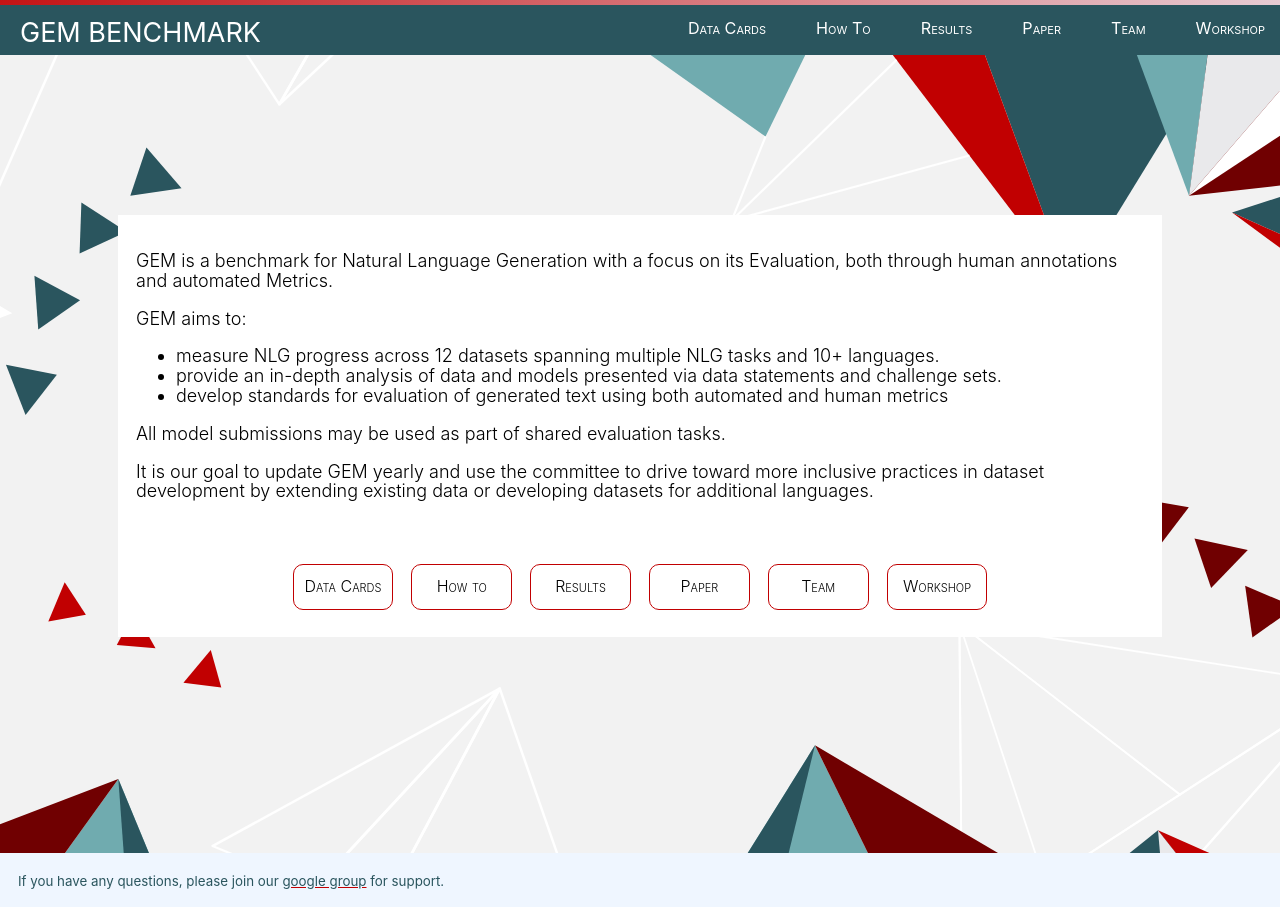
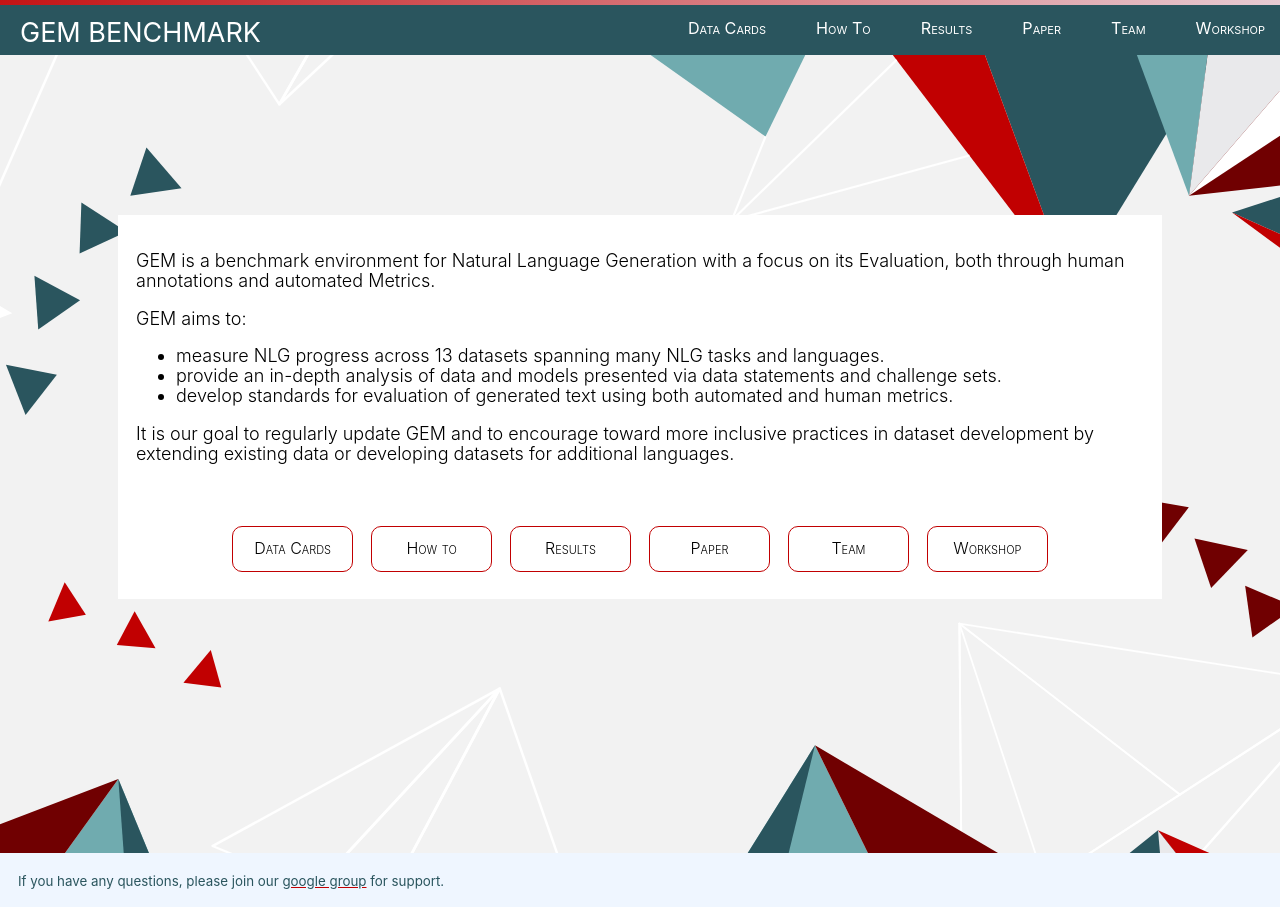
Before and after one commit to GEM-benchmark/GEM-benchmark.github.io, a Next.js app in the folder web/: page / in a window 1280 px wide. Built offline with nearby package versions, Linux system fonts and the light colour scheme.

Commit message:
small wording change.

```diff
--- a/web/components/layout.js
+++ b/web/components/layout.js
@@ -20,9 +20,7 @@ export default function Layout({ children, home }) {
         />
         <meta
           property="og:image"
-          content={`https://og-image.now.sh/${encodeURI(
-            siteTitle
-          )}.png?theme=light&md=0&fontSize=75px`}
+          content="https://og-image.now.sh/**GEM**%20Benchmark.png?theme=light&md=1&fontSize=100px&images=https%3A%2F%2Fassets.vercel.com%2Fimage%2Fupload%2Ffront%2Fassets%2Fdesign%2Fvercel-triangle-black.svg"
         />
         <meta name="og:title" content={siteTitle} />
         <meta name="twitter:card" content="summary_large_image" />
@@ -43,7 +41,7 @@ export default function Layout({ children, home }) {
           </span>
         )}
         <span>If you have any questions, please join our <a href="https://groups.google.com/g/gem-benchmark" target="_blank" className={utilStyles.accentUnderline}>
-            google group
+          google group
           </a> for support.
         </span>
       </footer>
--- a/web/pages/index.js
+++ b/web/pages/index.js
@@ -12,14 +12,14 @@ export default function Home() {
       </Head>
       <div className={styles.centerpage}>
         <p className={styles.description}>
-          GEM is a benchmark for Natural Language Generation with a focus on its
+          GEM is a benchmark environment for Natural Language Generation with a focus on its
           Evaluation, both through human annotations and automated Metrics.
       </p>
         <p className={styles.description}>GEM aims to:</p>
         <ul className={styles.description}>
           <li>
-            measure NLG progress across 12 datasets spanning multiple NLG tasks
-            and 10+ languages.
+            measure NLG progress across 13 datasets spanning many NLG tasks
+            and languages.
         </li>
           <li>
             provide an in-depth analysis of data and models presented via data
@@ -27,14 +27,11 @@ export default function Home() {
         </li>
           <li>
             develop standards for evaluation of generated text using both
-            automated and human metrics
+            automated and human metrics.
         </li>
         </ul>
         <p className={styles.description}>
-          All model submissions may be used as part of shared evaluation tasks.
-      </p>
-        <p className={styles.description}>
-          It is our goal to update GEM yearly and use the committee to drive
+          It is our goal to regularly update GEM and to encourage
           toward more inclusive practices in dataset development by extending
           existing data or developing datasets for additional languages.
       </p>
--- a/web/pages/index.module.css
+++ b/web/pages/index.module.css
@@ -20,7 +20,7 @@
 
 .card {
   margin: 0.5rem;
-  flex-basis: 10%;
+  flex-basis: 12%;
   padding: 0.5rem;
   text-align: center;
   color: inherit;
```
